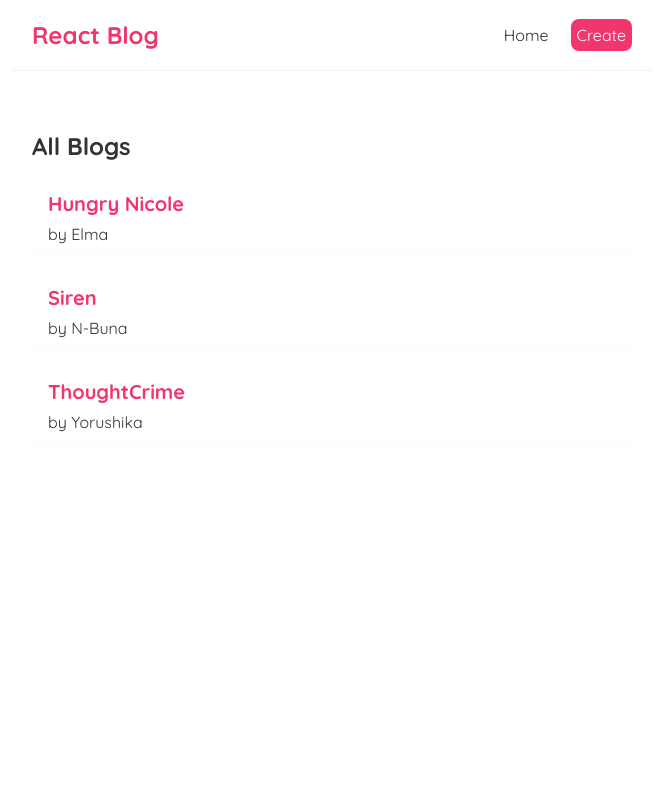
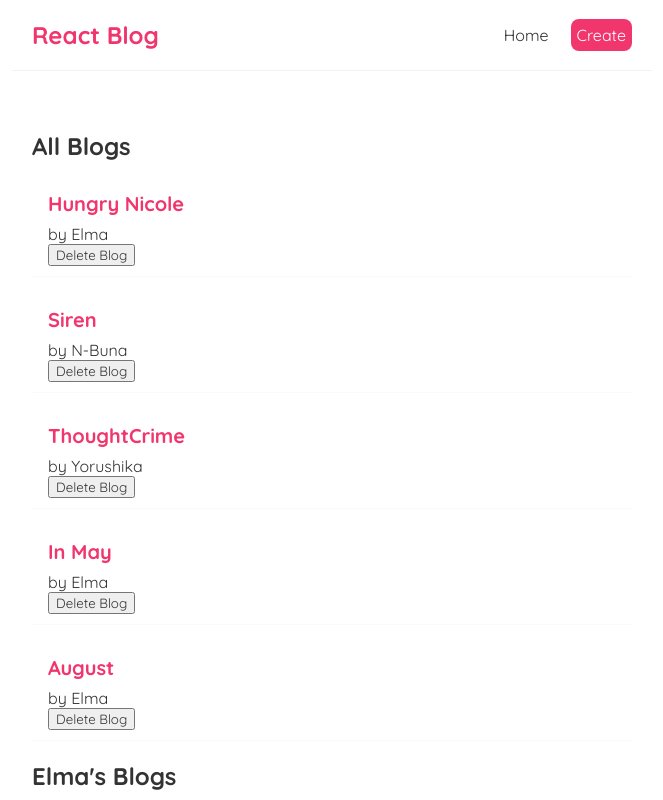
Before and after one commit to VeyGudTek/Blog_Test, a React (Create React App) app: page / in a window 1280 px wide. Shown: the top 800 px of the page, without its empty margins (308-971 px from the left). Built offline with nearby package versions, Linux system fonts and the light colour scheme.

Commit message:
Passed Function to BlogList as Prop

```diff
--- a/src/BlogList.js
+++ b/src/BlogList.js
@@ -1,4 +1,4 @@
-const BlogList = ({blogs, title}) => {
+const BlogList = ({blogs, title, handleDelete}) => {
     //const blogs = props.blogs
     //const title = props.title
 
@@ -9,6 +9,7 @@
                 <div className='blog-preview' key={blog.id}>
                     <h2>{blog.title}</h2>
                     <p>by {blog.author}</p>
+                    <button onClick={() => {handleDelete(blog.id)}}>Delete Blog</button>
                 </div>
             ))}
         </div>
--- a/src/Home.js
+++ b/src/Home.js
@@ -5,12 +5,20 @@
     const [blogs, setBlogs] = useState([
         {title: "Hungry Nicole", body: "Sheep Sheep Sheep Sheep", author: "Elma", id: 1},
         {title: "Siren", body: "La La La La La La", author: "N-Buna", id: 2},
-        {title: "ThoughtCrime", body: "I want to eat your words up completely", author: "Yorushika", id: 3}
+        {title: "ThoughtCrime", body: "I want to eat your words up completely", author: "Yorushika", id: 3},
+        {title: "In May", body: "From and Emerald Green Window", author: "Elma", id: 4},
+        {title: "August", body: "Moonlight, a Certain Person", author: "Elma", id: 5}
     ])
+
+    const handleDelete = (id) => {
+        const newBlogs = blogs.filter((blog) => blog.id !== id)
+        setBlogs(newBlogs)
+    }
 
     return (
         <div className="home">
-            <BlogList blogs={blogs} title="All Blogs"/>
+            <BlogList blogs={blogs} title="All Blogs" handleDelete={handleDelete}/>
+            <BlogList blogs={blogs.filter((blog) => blog.author === "Elma")} title="Elma's Blogs" handleDelete={handleDelete}/>
         </div>
     )
 }
```
